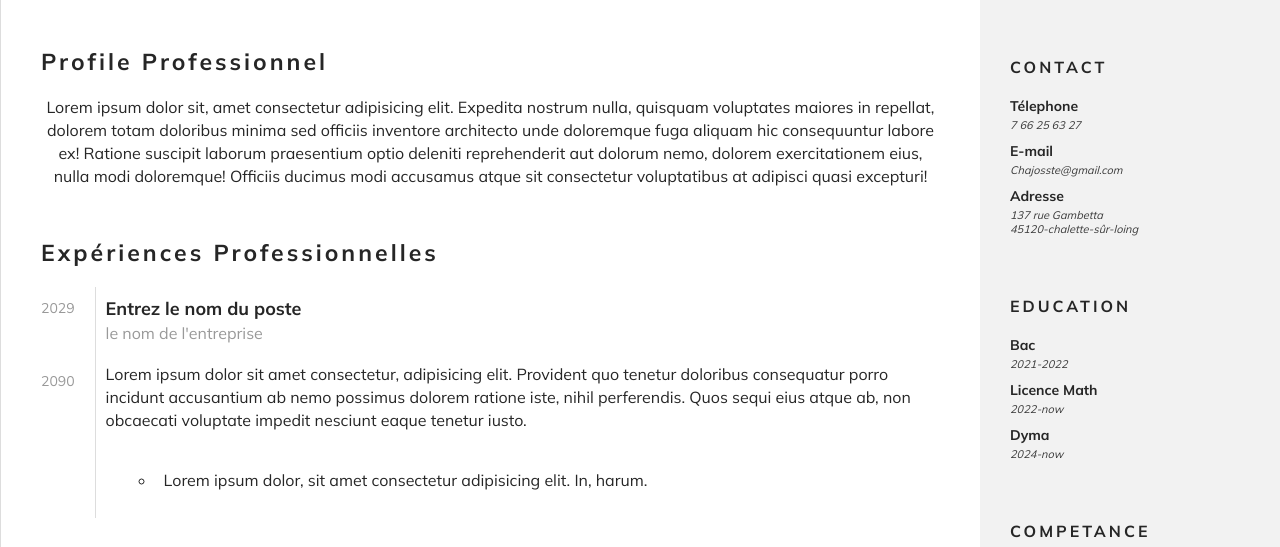
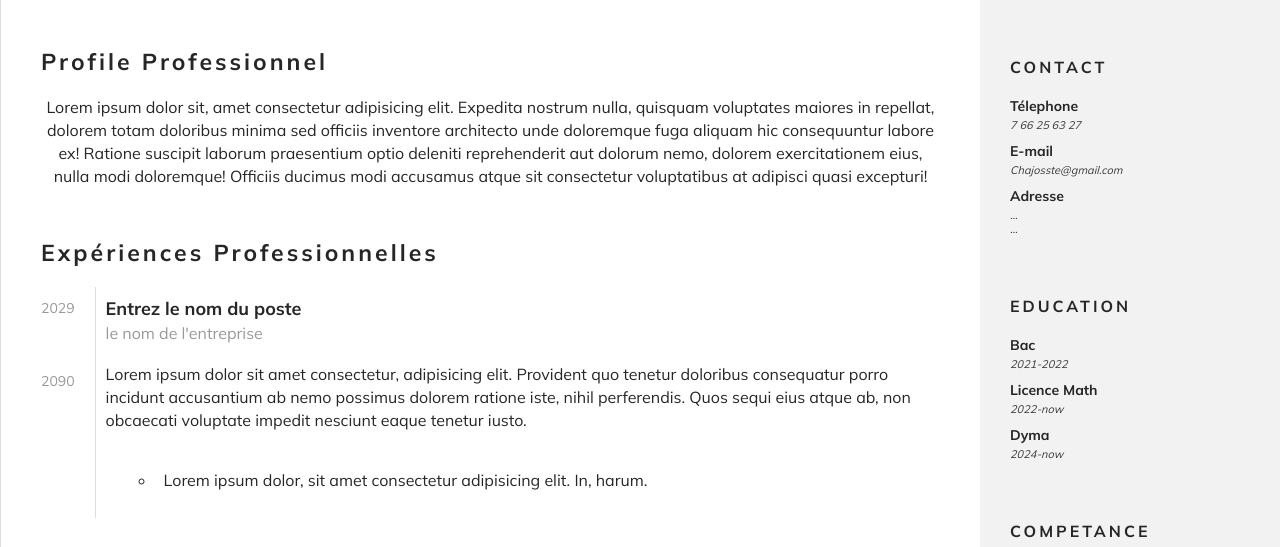
Before and after one commit to Gen0S6/CV-Steve, a website: page index.html in a window 1280 px wide. Shown: the part 253-800 px from the top of the page. Drawn offline with Linux system fonts and the light colour scheme.

Commit message:
without adress lol

```diff
--- a/index.html
+++ b/index.html
@@ -30,8 +30,8 @@
           <a
             href="https://www.google.com/maps/place/137+Rue+Gambetta,+45120+Ch%C3%A2lette-sur-Loing/@48.0068449,2.7356363,17z/data=!3m1!4b1!4m6!3m5!1s0x47ef80805d9e8513:0xe4a743fccbcb7da0!8m2!3d48.0068449!4d2.7382112!16s%2Fg%2F11cscwxfk5?entry=ttu&g_ep=EgoyMDI0MTIxMS4wIKXMDSoASAFQAw%3D%3D"
             target="_blank"
-            >137 rue Gambetta <br />
-            45120-chalette-sûr-loing</a
+            >... <br />
+            ...</a
           >
         </p>
         <h2>EDUCATION</h2>
```
